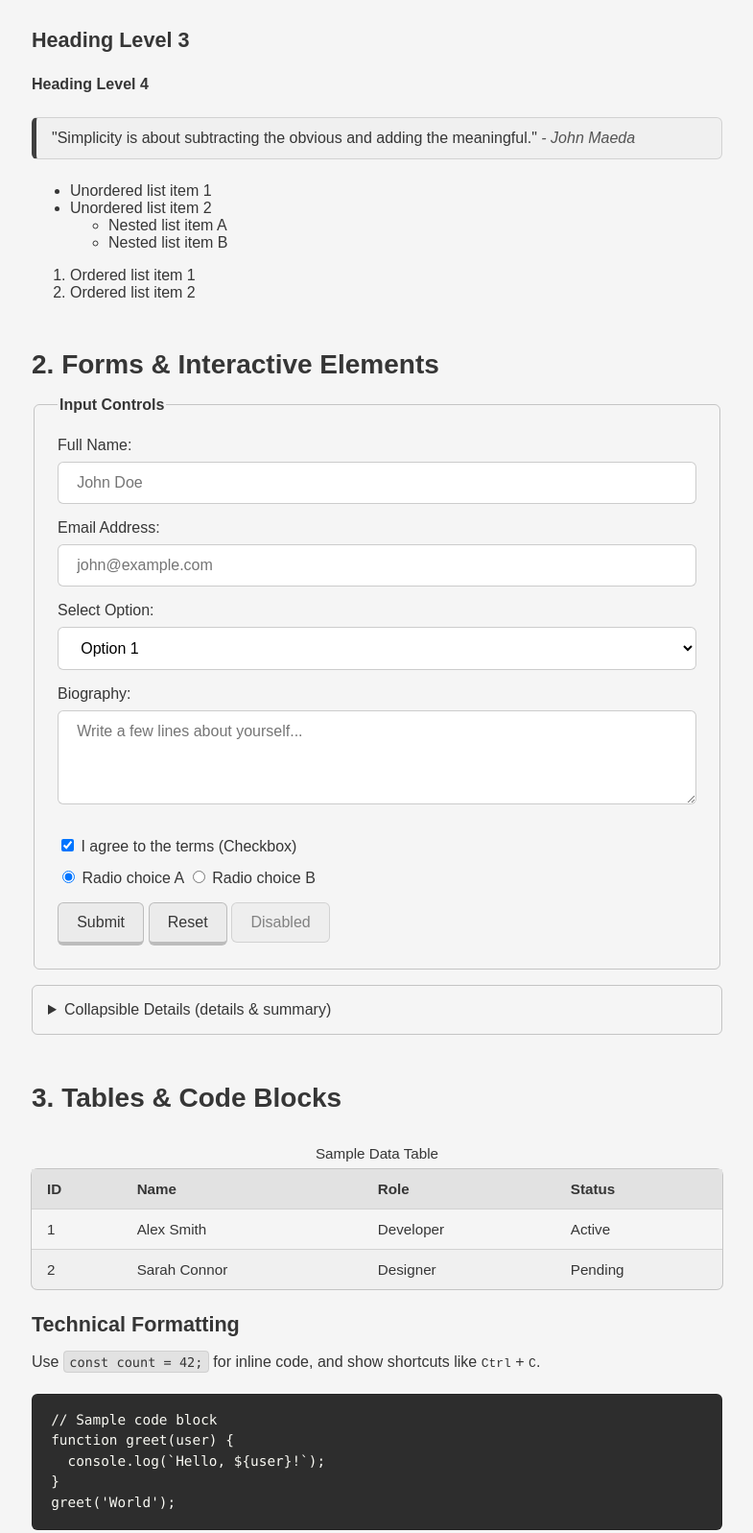
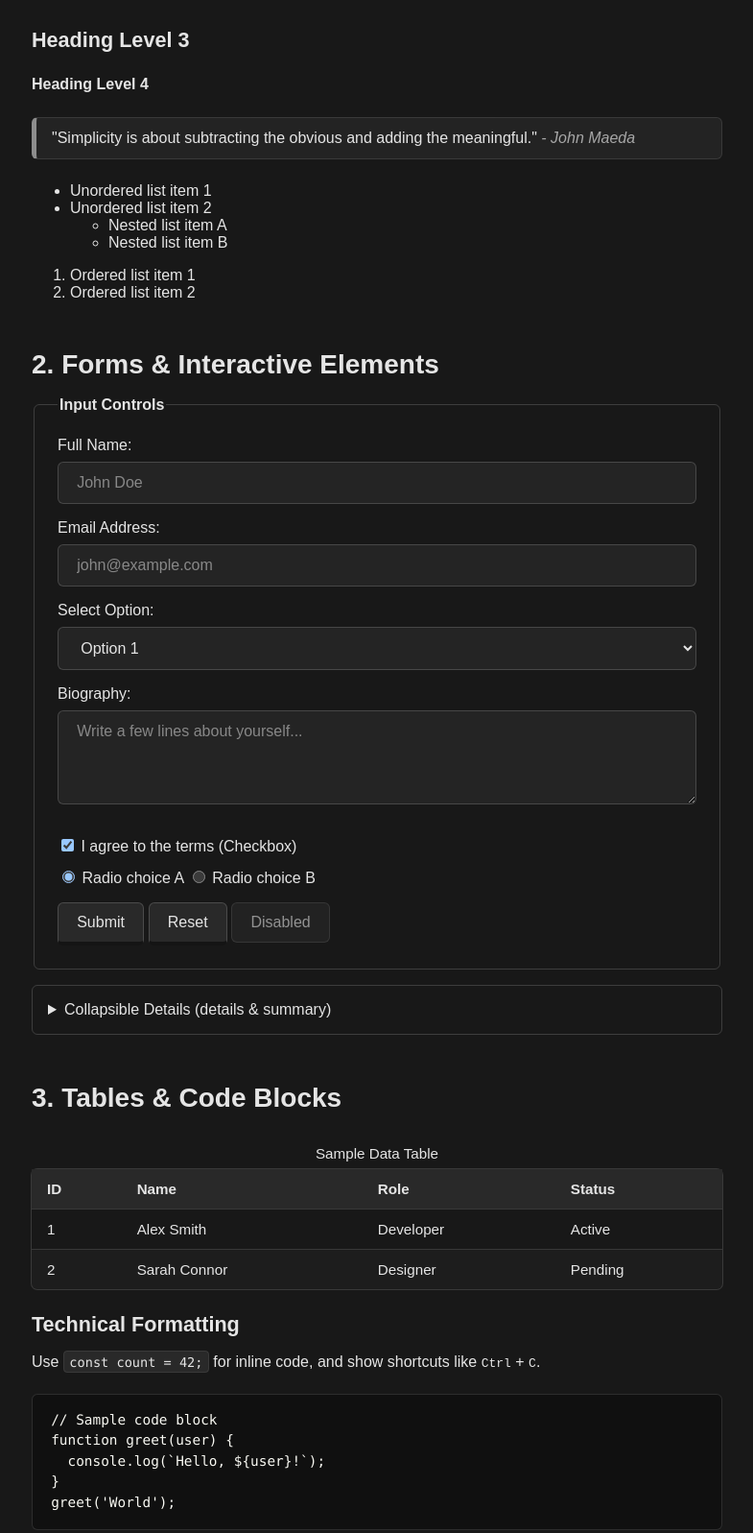
Before and after one commit to nokull/nokullcss, a plain HTML site: page index.html in a window 1280 px wide. Shown: the part 610-2207 px from the top of the page at 96% size, without its empty margins (247-1032 px from the left). Drawn offline with Linux system fonts and the light colour scheme; a web font is replaced by a local one.

Commit message:
Release vv1.0.4

```diff
--- a/index.html
+++ b/index.html
@@ -7,6 +7,7 @@
   <!-- Link your custom classless CSS stylesheet here -->
   <link rel="stylesheet" href="nokull-layout.min.css">
   <link rel="stylesheet" href="nokull.min.css">
+  <link rel="stylesheet" href="nokull-black.css">
 </head>
 <body>
 
--- /dev/null
+++ b/nokull-black.css
@@ -0,0 +1,124 @@
+/*! nokull.css ! (Dark DLC) - the classless css framework */
+/*! https://github.com/nokull/nokullcss, MIT License, Copyright (c) 2026 SinokaDev */
+
+:root {
+    --text-color: #e5e5e5;
+    --gray: #a7a7a7;
+
+    --link-color: #65a9ff;
+    --link-hover-color: #9bc9ff;
+
+    --bg-color: #181818;
+
+    --border: 1px solid rgba(255, 255, 255, 0.16);
+    --box-bg-color: #292929;
+
+    --button-bg-color: #292929;
+
+    --blockquote-bg-color: #232323;
+    --blockquote-border: 1px solid rgba(255, 255, 255, 0.1);
+    --blockquote-border-left: 5px solid #8d8d8d;
+
+    --hr-color: #383838;
+
+    --mark-blue: #24516d;
+    --mark-yellow: #665d20;
+    --mark-red: #703b3b;
+    --mark-green: #315f3b;
+}
+
+body {
+    color-scheme: dark;
+}
+
+a {
+    color: var(--link-color);
+}
+
+a:hover {
+    color: var(--link-hover-color);
+}
+
+button {
+    background: var(--button-bg-color);
+    border-color: rgba(255, 255, 255, 0.16);
+    border-bottom-color: rgba(0, 0, 0, 0.5);
+}
+
+button:disabled {
+    border-bottom: var(--border);
+}
+
+blockquote {
+    background: var(--blockquote-bg-color);
+}
+
+cite,
+figcaption {
+    color: var(--gray);
+}
+
+hr {
+    border-top-color: var(--hr-color);
+}
+
+img,
+image {
+    border-color: rgba(255, 255, 255, 0.16);
+}
+
+mark {
+    color: var(--text-color);
+}
+
+input[type="text"],
+input[type="email"],
+input[type="password"],
+input[type="search"],
+input[type="tel"],
+input[type="url"],
+input[type="number"],
+textarea,
+select {
+    background: #242424;
+    color: var(--text-color);
+    border-color: rgba(255, 255, 255, 0.16);
+}
+
+input::placeholder,
+textarea::placeholder {
+    color: #888;
+}
+
+details {
+    border-color: rgba(255, 255, 255, 0.16);
+}
+
+table {
+    box-shadow: 0 0 0 1px rgba(255, 255, 255, 0.14);
+}
+
+th,
+td {
+    border-bottom-color: var(--hr-color);
+}
+
+th {
+    background-color: var(--box-bg-color);
+}
+
+tr:nth-child(even) {
+    background-color: rgba(255, 255, 255, 0.025);
+}
+
+code {
+    background-color: var(--box-bg-color);
+    color: var(--text-color);
+    border-color: rgba(255, 255, 255, 0.08);
+}
+
+pre {
+    background-color: #101010;
+    color: #f8f8f2;
+    border-color: rgba(255, 255, 255, 0.12);
+}
```
Also changed, not shown: nokull-black.min.css (added), 1 other file.
